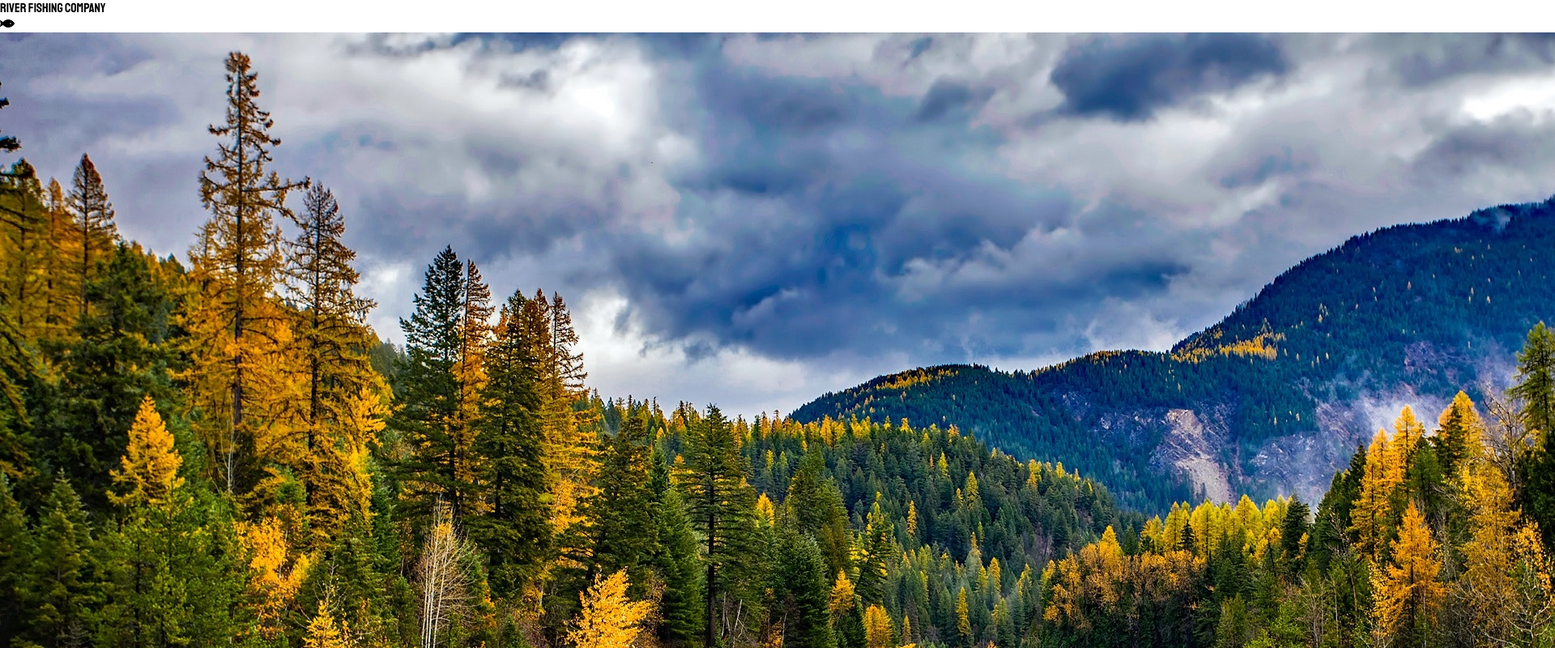
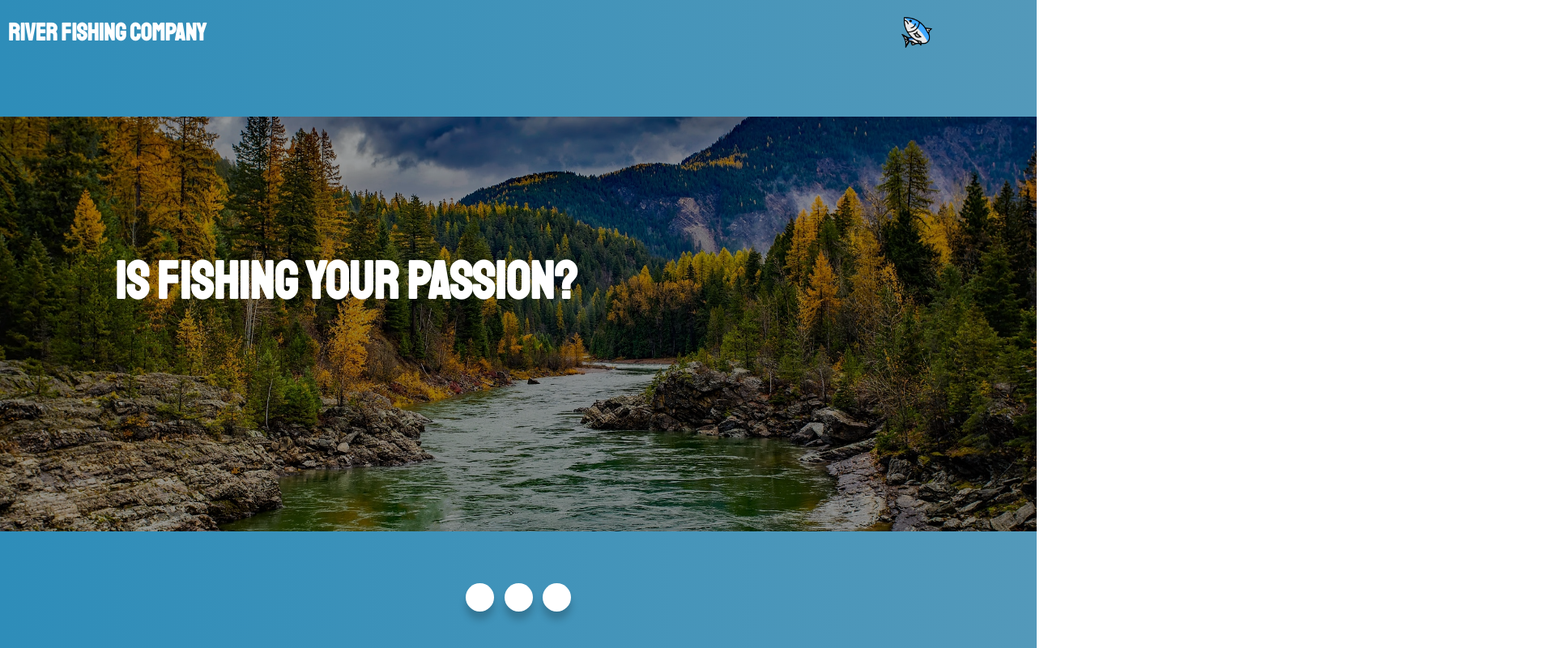
Before and after one commit to ajdaflajs/Page-Animation-Landscape-River, a plain HTML site: page index.html in a window 1280 px wide. Shown: the top 800 px of the page at 81% size, 1920 px wide, since content can reach past the window. Drawn offline with nearby package versions, Linux system fonts and the light colour scheme.

Commit message:
fish icon change, css add ons, html nav bar tags change

```diff
--- a/index.html
+++ b/index.html
@@ -21,12 +21,8 @@
   <body>
     <header>
       <nav>
-        <div class="logoText">River Fishing Company</div>
-        <div class="button">
-          <div class="fishIcon">
-            <i class="fas fa-fish"></i>
-          </div>
-        </div>
+        <h3 id="logoText">River Fishing Company</h3>
+        <img src="./fish.png" alt="fish icon" class="fishIcon" />
       </nav>
       <section>
         <div class="heroImage">
--- a/style.css
+++ b/style.css
@@ -4,3 +4,155 @@
   box-sizing: border-box;
   font-family: "Staatliches", cursive, Arial, Helvetica, sans-serif;
 }
+
+.slider {
+  position: absolute;
+  top: 0;
+  left: 0;
+  width: 100%;
+  height: 100vh;
+  background: linear-gradient(to left, #5399ba, #2e8db9);
+  z-index: -1;
+}
+/* 100vh whole screen */
+/* z-index: 1 = in the front, -1 = in the back */
+
+nav {
+  display: grid;
+  grid-template-columns: 20% 1fr 1fr 10%;
+  min-height: 10vh;
+  color: white;
+  align-items: center;
+}
+
+#logoText {
+  grid-column: 1/3;
+  margin: 10px;
+  font-size: 30px;
+}
+/*grid-column 1/3 means that the #logoText was moved to the intersection between the 1 and 2 column*/
+
+.fishIcon {
+  justify-self: end;
+  width: 40px;
+  height: 40px;
+}
+/* fish icon png*/
+
+section {
+  display: flex;
+  height: 80vh;
+  justify-content: center;
+  align-items: center;
+}
+
+.heroImage {
+  height: 80%;
+  width: 100%;
+  position: relative;
+}
+
+.heroImage img {
+  width: 100%;
+  height: 100%;
+  object-fit: cover;
+}
+
+.headline {
+  position: absolute;
+  top: 43%;
+  left: 20%;
+  font-size: 65px;
+  color: white;
+  transform: translate(-20%, -70%);
+  z-index: 3;
+}
+/*z-index brings to the forground the healline element so that the .heroImage::after doesn't affect it*/
+
+.heroImage::after {
+  content: "";
+  background: black;
+  width: 100%;
+  height: 100%;
+  position: absolute;
+  left: 0;
+  top: 0;
+  opacity: 0.4;
+}
+/* content: ""; creates a new div like element so we can put overlay effect over our previous element*/
+/* position: absolute; reacts with position: relative for .heroImage element*/
+
+/* Social Media Icons*/
+
+footer {
+  display: grid;
+  height: 100%;
+  width: 100%;
+  place-items: center;
+}
+
+.button {
+  display: inline-block;
+  height: 35px;
+  width: 35px;
+  margin: 0 5px;
+  overflow: hidden;
+  color: black;
+  background: white;
+  border-radius: 50px;
+  cursor: pointer;
+  box-shadow: 0px 10px 10px rgba(0, 0, 0, 0.2);
+  transition: all 0.5s ease-in-out;
+}
+
+.button:hover {
+  width: 160px;
+}
+
+.button:hover i {
+  color: white;
+}
+
+.button:nth-child(1):hover .icon {
+  background: #4267b2;
+}
+.button:nth-child(2):hover .icon {
+  background: #e1306c;
+}
+.button:nth-child(3):hover .icon {
+  background: #ff0000;
+}
+
+.button:nth-child(1) span {
+  color: #4267b2;
+}
+.button:nth-child(2) span {
+  color: #e1306c;
+}
+.button:nth-child(3) span {
+  color: #ff0000;
+}
+
+.button .icon {
+  display: inline-block;
+  height: 35px;
+  width: 35px;
+  border-radius: 50px;
+  box-sizing: border-box;
+  line-height: 35px;
+  text-align: center;
+  transition: all 0.5s ease-in-out;
+}
+
+.button .icon i {
+  font-size: 20px;
+  line-height: 35px;
+  transition: all 0.5s ease-in-out;
+}
+
+.button span {
+  font-size: 20px;
+  font-weight: 400;
+  line-height: 35px;
+  margin-left: 10px;
+}
```
Also changed, not shown: fish.png (added).
